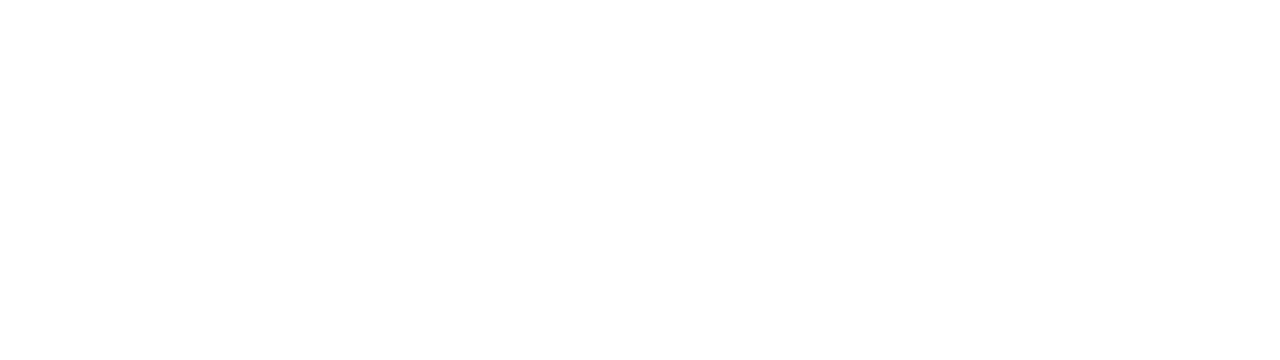
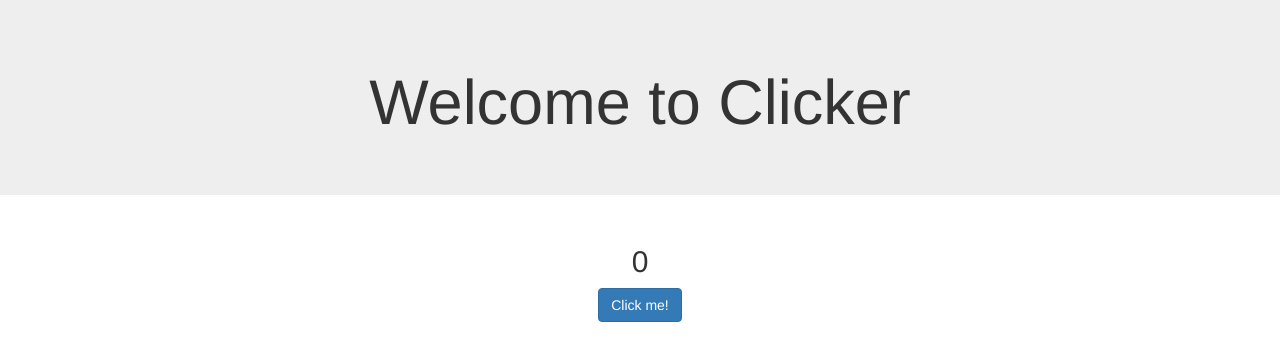
Before and after one commit to o5k1/cat-clicker, a plain HTML site: page src/index.html in a window 1280 px wide. Drawn offline with nearby package versions, Linux system fonts and the light colour scheme.

Commit message:
Basic structure created using Bootstrap

```diff
--- a/src/index.html
+++ b/src/index.html
@@ -1,9 +1,39 @@
 <!DOCTYPE html>
 <html>
 <head>
-	<title>Cat Clicker</title>
+	<title>Clicker</title>
+	<link rel="stylesheet" href="https://maxcdn.bootstrapcdn.com/bootstrap/3.3.7/css/bootstrap.min.css">
 </head>
 <body>
-
+	<div class="row" id="header">
+		<div class="col-md-12">
+			<div class="jumbotron">
+				<div class="row">
+					<div class="col-md-12 text-center">
+						<h1>Welcome to Clicker</h1>
+					</div>
+				</div>
+			</div>
+		</div>
+	</div>
+	<div class="row" id="content">
+		<div class="col-md-12">
+			<div class="row">
+				<div class="col-md-2 col-md-offset-5 text-center">
+					<h2 id="click-counter">0</h2>
+				</div>
+			</div>
+			<div class="row">
+				<div class="col-md-2 col-md-offset-5 text-center">
+					<button id="increment-button" type="button" class="btn btn-primary">Click me!</button>
+				</div>
+			</div>
+		</div>
+	</div>
+	<!-- Libraries -->
+	<script src="https://ajax.googleapis.com/ajax/libs/jquery/3.1.1/jquery.min.js"></script>
+	<script src="https://maxcdn.bootstrapcdn.com/bootstrap/3.3.7/js/bootstrap.min.js"></script>
+	<!-- JS Files -->
+	<script src="js/main.js"></script>
 </body>
 </html>
```
